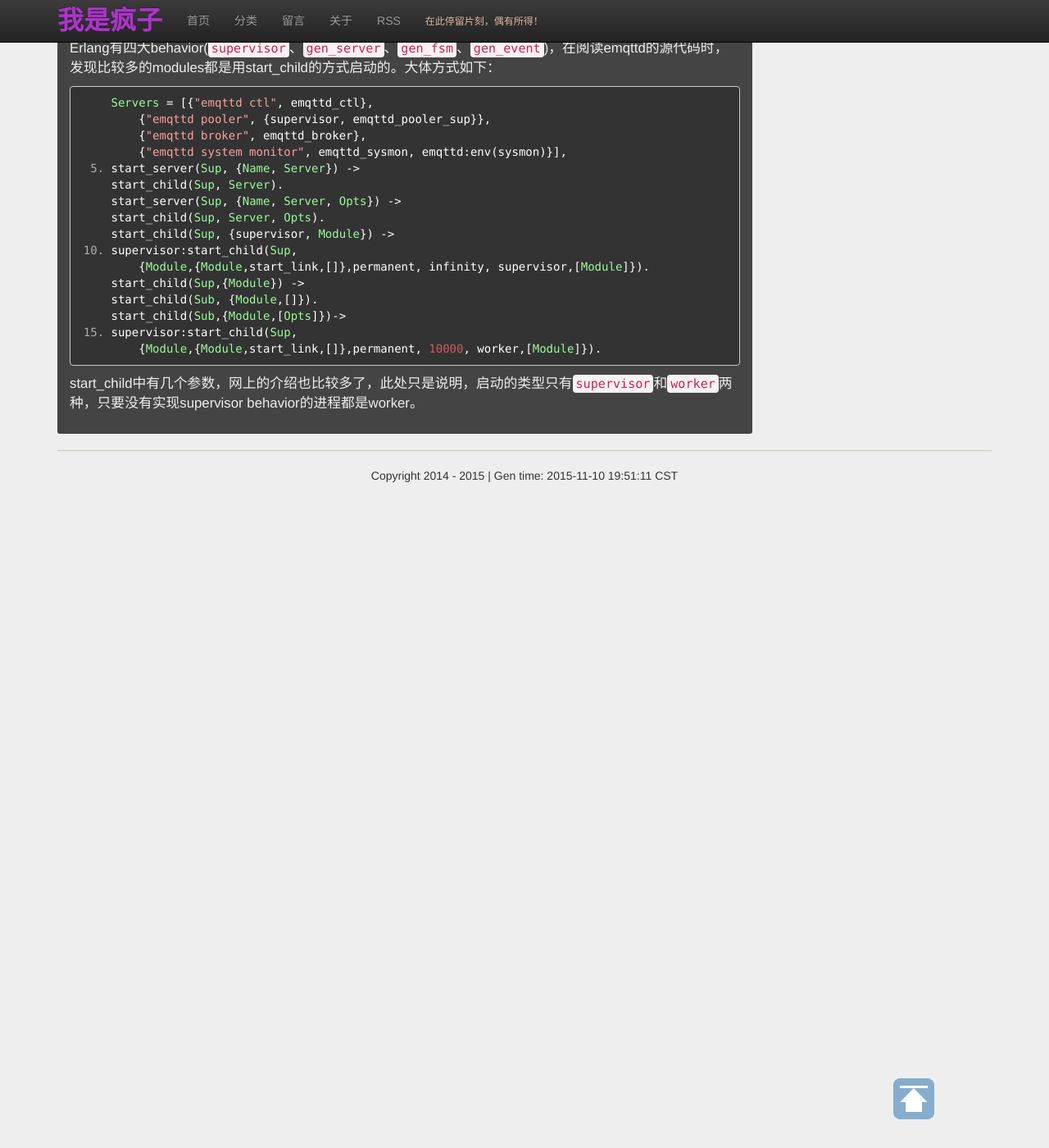
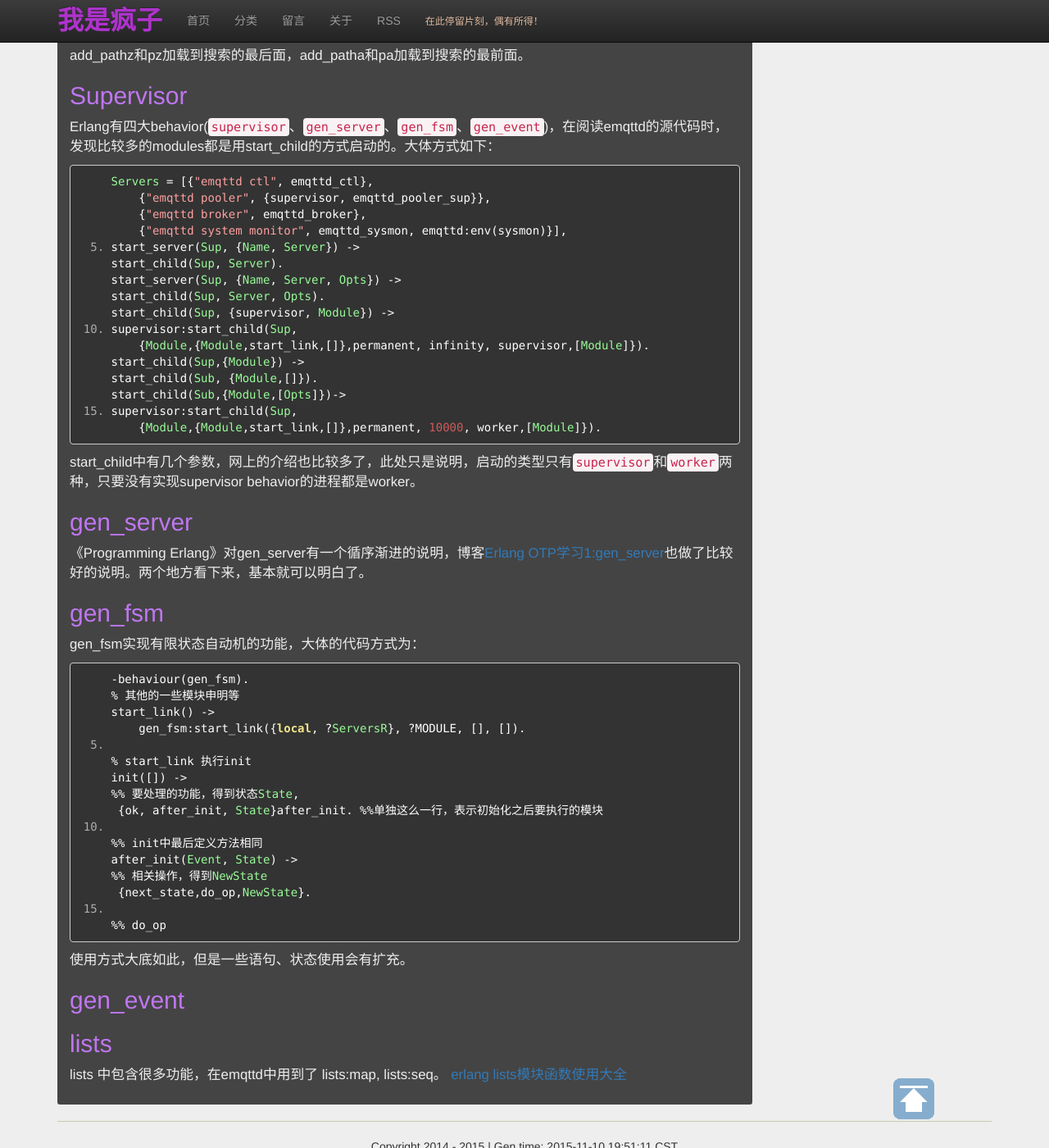
Before and after one commit to jgj1986/jgj1986.github.io, a Jekyll site: the page built from _posts/language/2015-11-05-erlang.md, in a window 1280 px wide and 1400 px high, scrolled down 571 px. Shown: the whole window at 82% size. Built offline with Jekyll 4.4.1, drawn with Linux system fonts in a browser that asks for light colours; nearby versions of some CDN libraries; comment, search, counter and statistics services are not loaded; some of the changed text lies outside the part shown.

Commit message:
add gen_fsm lists for erlang
Signed-off-by: guojun.jin <guojun.jin@chukong-inc.com>

```diff
--- a/_posts/language/2015-11-05-erlang.md
+++ b/_posts/language/2015-11-05-erlang.md
@@ -47,3 +47,44 @@ Erlang有四大behavior(`supervisor`、`gen_server`、`gen_fsm`、`gen_event`)
 
 
 start_child中有几个参数，网上的介绍也比较多了，此处只是说明，启动的类型只有`supervisor`和`worker`两种，只要没有实现supervisor behavior的进程都是worker。
+
+
+
+
+## gen_server
+
+《Programming Erlang》对gen_server有一个循序渐进的说明，博客[Erlang OTP学习1:gen_server](http://diaocow.iteye.com/blog/1756615){:target="_blank"}也做了比较好的说明。两个地方看下来，基本就可以明白了。
+
+
+## gen_fsm
+
+gen_fsm实现有限状态自动机的功能，大体的代码方式为：
+
+    -behaviour(gen_fsm).
+    % 其他的一些模块申明等
+    start_link() ->
+        gen_fsm:start_link({local, ?ServersR}, ?MODULE, [], []).
+
+    % start_link 执行init
+    init([]) ->
+    %% 要处理的功能，得到状态State,
+     {ok, after_init, State}after_init. %%单独这么一行，表示初始化之后要执行的模块
+
+    %% init中最后定义方法相同
+    after_init(Event, State) ->
+    %% 相关操作，得到NewState
+     {next_state,do_op,NewState}.
+
+    %% do_op
+
+
+使用方式大底如此，但是一些语句、状态使用会有扩充。
+
+
+## gen_event
+
+
+## lists
+
+lists 中包含很多功能，在emqttd中用到了 lists:map, lists:seq。
+[erlang lists模块函数使用大全](http://qqdenghaigui.iteye.com/blog/1554541){:target="_blank"}
```
